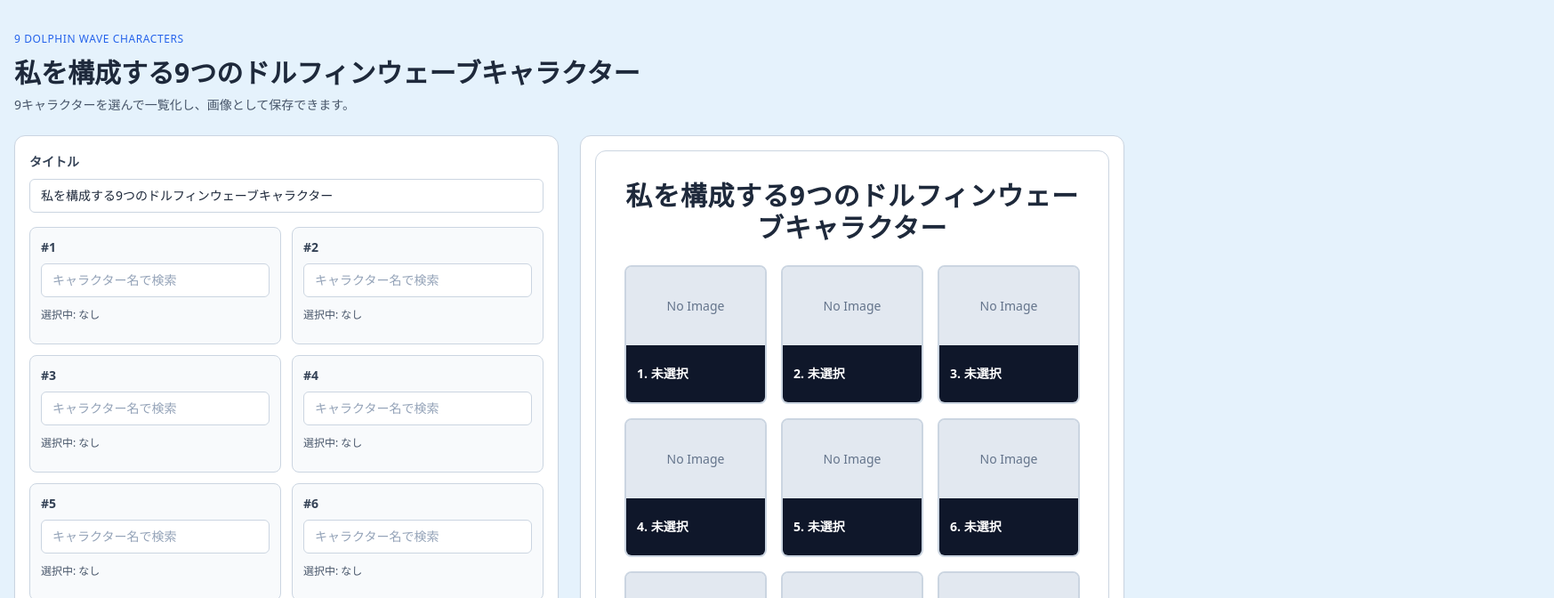
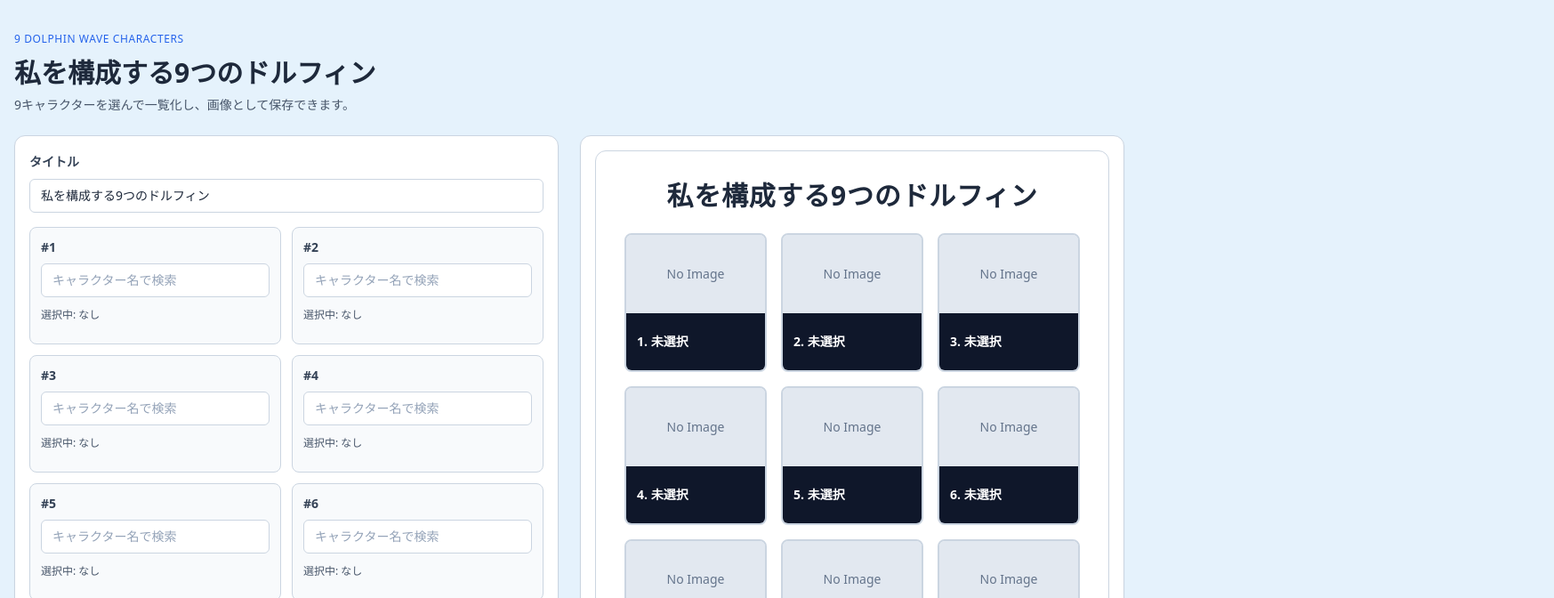
Before and after one commit to maguro-alternative/my-portfolio-site, a Next.js app: page /nine/dolphin in a window 1280 px wide. Shown: the top 672 px of the page at 89% size, 1747 px wide, since content can reach past the window. Built offline with nearby package versions, Linux system fonts and the light colour scheme.

Commit message:
タイトル調整

```diff
--- a/src/app/api/og/dolphin/route.tsx
+++ b/src/app/api/og/dolphin/route.tsx
@@ -6,7 +6,7 @@ export const runtime = 'edge';
 export async function GET(request: NextRequest) {
   try {
     const { searchParams } = new URL(request.url);
-    const title = searchParams.get('title') || '私を構成する9つのドルフィンウェーブキャラクター';
+    const title = searchParams.get('title') || '私を構成する9つのドルフィン';
 
     // キャラクター画像URLを取得（最大9個）
     const characterImages: string[] = [];
--- a/src/app/nine/dolphin/page.tsx
+++ b/src/app/nine/dolphin/page.tsx
@@ -12,7 +12,7 @@ interface SelectedItem {
 }
 
 export default function NineDolphin() {
-  const [title, setTitle] = useState('私を構成する9つのドルフィンウェーブキャラクター');
+  const [title, setTitle] = useState('私を構成する9つのドルフィン');
   const [selectedItems, setSelectedItems] = useState<SelectedItem[]>(
     Array(9).fill(null).map(() => ({ name: '' }))
   );
@@ -154,7 +154,7 @@ export default function NineDolphin() {
 
     // クライアント側でのみURLを生成
     if (typeof window === 'undefined') {
-      return `#私を構成する9つのドルフィンウェーブキャラクター\n\n${items}`;
+      return `#私を構成する9つのドルフィン\n\n${items}`;
     }
 
     // URLパラメータを生成
@@ -170,7 +170,7 @@ export default function NineDolphin() {
     });
 
     const shareUrl = `${window.location.origin}/nine/dolphin?${params.toString()}`;
-    return `#私を構成する9つのドルフィンウェーブキャラクター\n\n${items}\n\n${shareUrl}`;
+    return `#私を構成する9つのドルフィン\n\n${items}\n\n${shareUrl}`;
   };
 
   const handleCopyShareText = () => {
@@ -182,7 +182,7 @@ export default function NineDolphin() {
     <div className="mx-auto min-h-screen w-full max-w-7xl px-4 py-6">
       <header className="mb-6 space-y-2">
         <p className="text-xs uppercase tracking-wider text-blue-600">9 Dolphin Wave Characters</p>
-        <h1 className="text-2xl font-bold text-slate-800 sm:text-3xl">私を構成する9つのドルフィンウェーブキャラクター</h1>
+        <h1 className="text-2xl font-bold text-slate-800 sm:text-3xl">私を構成する9つのドルフィン</h1>
         <p className="text-sm text-slate-600">9キャラクターを選んで一覧化し、画像として保存できます。</p>
       </header>
 
```
